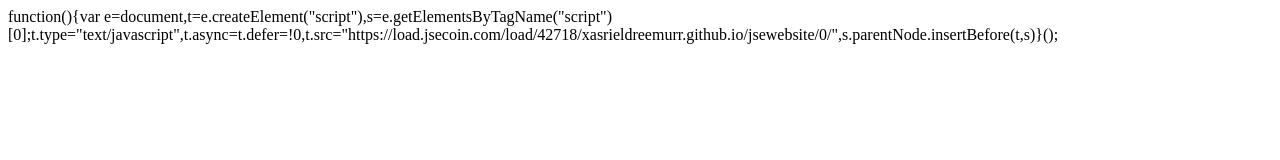
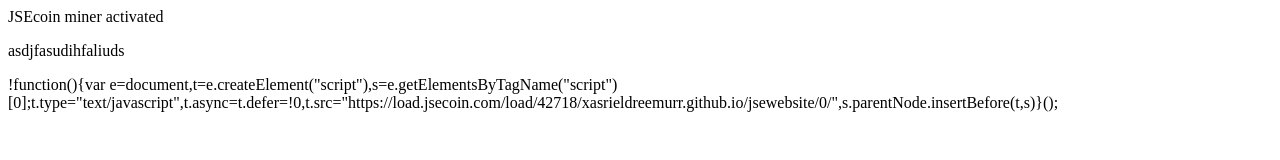
Before and after one commit to NewisLast/Crypto-Mining-Website, a plain HTML site: page JSEcoin.miner.html in a window 1280 px wide. Drawn offline with Linux system fonts and the light colour scheme.

Commit message:
Update JSEcoin.miner.html

```diff
--- a/JSEcoin.miner.html
+++ b/JSEcoin.miner.html
@@ -1,5 +1,8 @@
 <html>
+  <head>
+    <p>JSEcoin miner activated</p>
+  </head>
   <body>
-    function(){var e=document,t=e.createElement("script"),s=e.getElementsByTagName("script")[0];t.type="text/javascript",t.async=t.defer=!0,t.src="https://load.jsecoin.com/load/42718/xasrieldreemurr.github.io/jsewebsite/0/",s.parentNode.insertBefore(t,s)}();
+    <p>asdjfasudihfaliuds</p>
+    !function(){var e=document,t=e.createElement("script"),s=e.getElementsByTagName("script")[0];t.type="text/javascript",t.async=t.defer=!0,t.src="https://load.jsecoin.com/load/42718/xasrieldreemurr.github.io/jsewebsite/0/",s.parentNode.insertBefore(t,s)}();
   </body>
-    </html>
```
